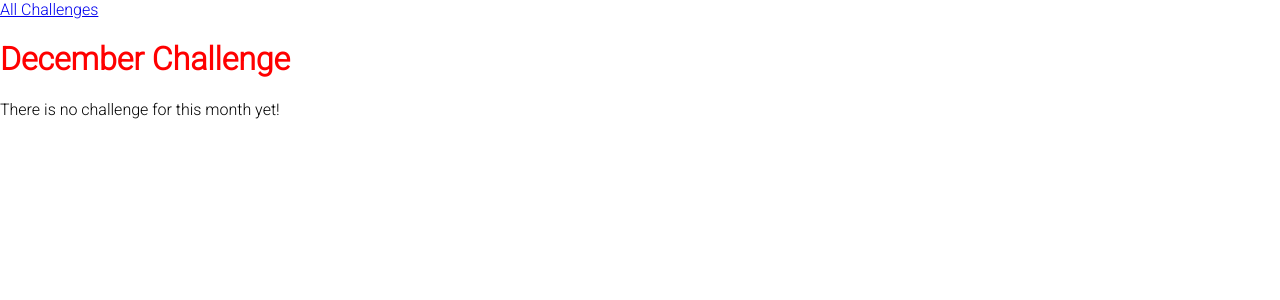
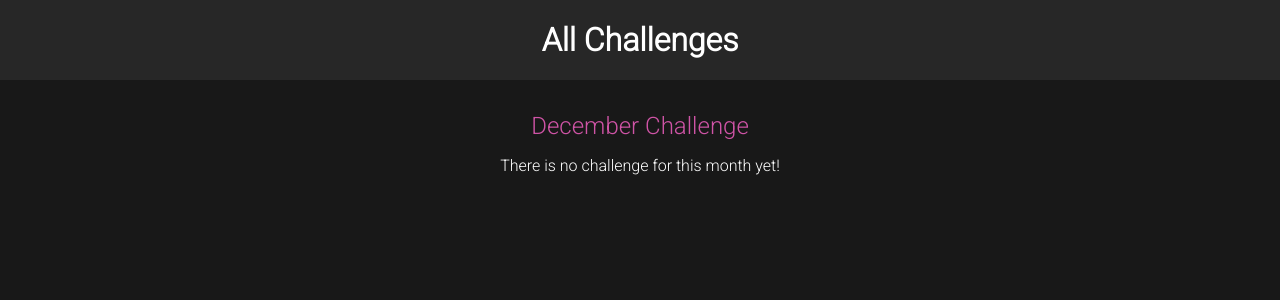
Before and after one commit to tahany777/django, a Django app: page /challenges/december in a window 1280 px wide. Shown: the top 300 px of the page. Run offline with Django 4.2, Linux system fonts and the light colour scheme.

Commit message:
feat: adding styles for all challenges

```diff
--- /dev/null
+++ b/mypage/challenges/static/challenges/challenge.css
@@ -0,0 +1,22 @@
+h1,
+h2 {
+  text-align: center;
+  color: white;
+}
+
+h1 {
+  font-size: 1.5rem;
+  margin: 2rem 0 1rem 0;
+  font-weight: normal;
+  color: #cf54a6;
+}
+
+h2 {
+  font-size: 3rem;
+  font-weight: bold;
+}
+
+.fallback {
+  text-align: center;
+  color: white;
+}
--- /dev/null
+++ b/mypage/challenges/static/challenges/includes/header.css
@@ -0,0 +1,25 @@
+header {
+    width: 100%;
+    height: 5rem;
+    background-color: #272727;
+}
+
+header nav {
+    width: 100%;
+    height: 100%;
+    display: flex;
+    justify-content: center;
+    align-items: center;
+}
+
+header nav a {
+    color: white;
+    font-size: 2rem;
+    font-weight: bold;
+    text-decoration: none;
+}
+
+header nav a:hover,
+header nav a:active {
+    color: #d751d7;
+}
--- a/mypage/challenges/templates/challenges/challenge.html
+++ b/mypage/challenges/templates/challenges/challenge.html
@@ -1,4 +1,9 @@
 {% extends 'base.html' %}
+{% load static %}
+{% block css_files %}
+<link rel="stylesheet" href="{% static "challenges/challenge.css" %}">
+<link rel="stylesheet" href="{% static "challenges/includes/header.css" %}">
+{% endblock  %}
 {% block page_title %}
     {{ month_name|title }} Challenge
 {% endblock %}
@@ -8,6 +13,6 @@
     {% if text is not None %}
     <h2>{{ text }}</h2>
     {% else %}
-    <p>There is no challenge for this month yet!</p>
+    <p class="fallback">There is no challenge for this month yet!</p>
     {% endif %}
 {% endblock  %}
--- a/mypage/challenges/templates/challenges/includes/header.html
+++ b/mypage/challenges/templates/challenges/includes/header.html
@@ -1,3 +1,4 @@
+
 <header>
     <nav>
         <a href="{% url "index" %}">All Challenges</a>
--- a/mypage/challenges/templates/challenges/index.html
+++ b/mypage/challenges/templates/challenges/index.html
@@ -2,6 +2,7 @@
 {% load static %}
 {% block css_files %}
 <link rel="stylesheet" href="{% static "challenges/challenges.css" %}">
+<link rel="stylesheet" href="{% static "challenges/includes/header.css" %}">
 {% endblock  %}
 {% block page_title %}
 All Challenges
--- a/mypage/static/styles.css
+++ b/mypage/static/styles.css
@@ -7,11 +7,5 @@ html {
 
 body {
     margin: 0;
+    background: #181818;
 }
-
-ul li{
-    background-color: blue;
-}
-h1 {
-    color: red;
-}
--- a/mypage/templates/base.html
+++ b/mypage/templates/base.html
@@ -9,6 +9,7 @@
     <link rel="stylesheet" href="{% static "styles.css" %}">
     {% block css_files %}{% endblock  %}
 
+
 </head>
 <body>
     {% block content %}
```
Also changed, not shown: mypage/challenges/static/challenges/challenges.css (+24 -4 lines).
